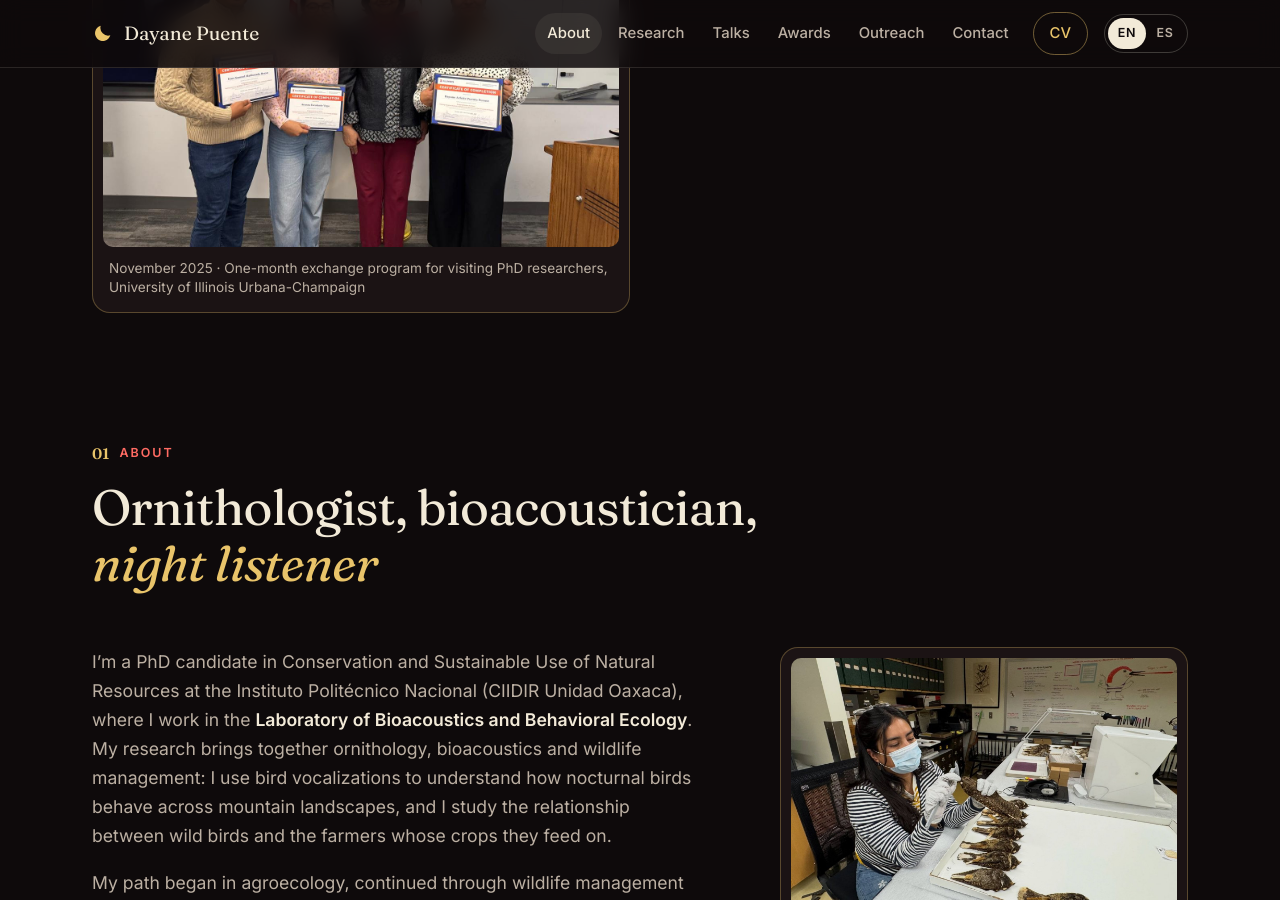
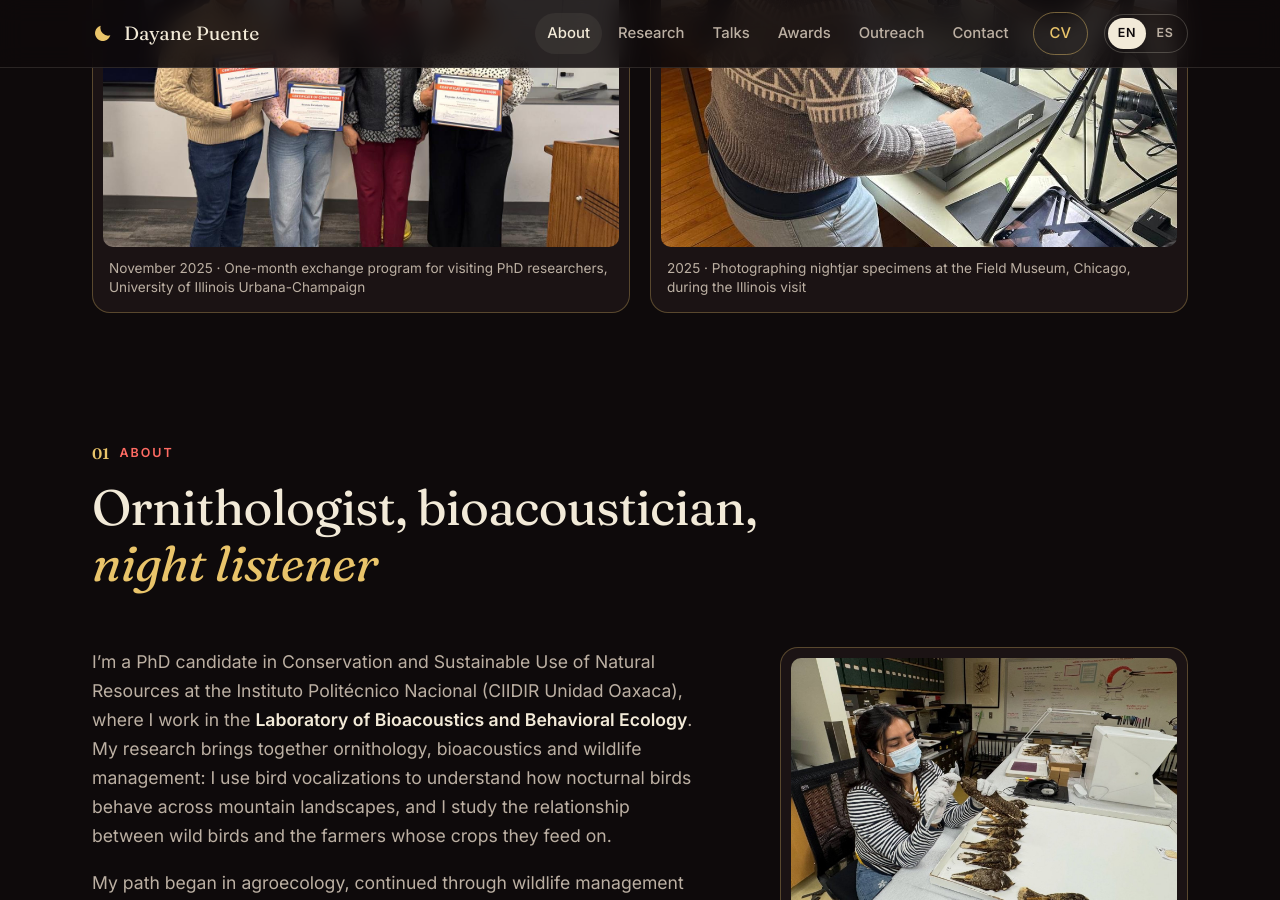
Before and after one commit to dayanepuente1989/MyPage, a Jekyll site: the page built from index.html, in a window 1280 px wide and 900 px high, scrolled down 1442 px. Built offline with Jekyll 4.4.1, drawn with Linux system fonts in a browser that asks for light colours.

Commit message:
Add the Field Museum photo to the news gallery
Co-Authored-By: Claude Fable 5.1 <noreply@anthropic.com>
Claude-Session: https://claude.ai/code/session_0161ZwgzFEmdXNpoLmDQyc8e

```diff
--- a/_data/content.yml
+++ b/_data/content.yml
@@ -164,7 +164,7 @@ news:
       caption:
         en: "November 2025 · One-month exchange program for visiting PhD researchers, University of Illinois Urbana-Champaign"
         es: "Noviembre de 2025 · Programa de intercambio de un mes para investigadores doctorales visitantes, Universidad de Illinois Urbana-Champaign"
-    - image: ""
+    - image: "assets/img/field-museum-2025.jpg"
       alt:
         en: "Dayane photographing a nightjar specimen under a studio lamp in a museum collection."
         es: "Dayane fotografiando un espécimen de tapacamino bajo una lámpara de estudio en una colección de museo."
```
Also changed, not shown: assets/img/field-museum-2025.jpg (added).
